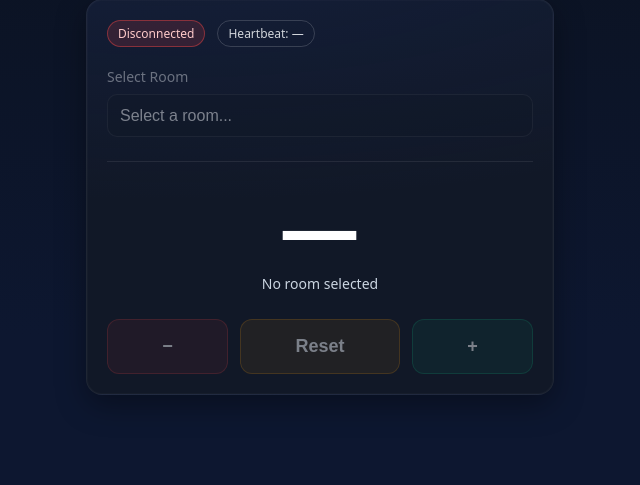
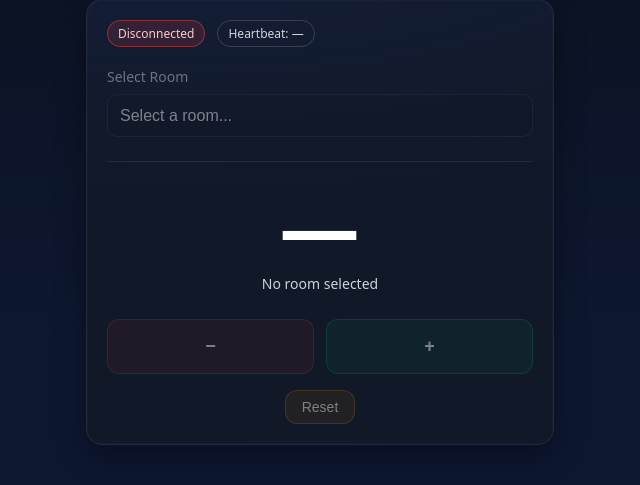
Before and after one commit to careerfairsystems/arkad-backend-django, a Django app: page /person-counter/ in a window 1280 px wide. Shown: the part 145-630 px from the top of the page, without its empty margins (320-960 px from the left). Run offline with Django 5.2, Linux system fonts and the light colour scheme; the visitor is signed in with stand-in values (Sample User, id 1).

Commit message:
FEAT: Enhance room counter controls with reset confirmation and improved styling

```diff
--- a/arkad/person_counter/templates/person_counter/room_counter.html
+++ b/arkad/person_counter/templates/person_counter/room_counter.html
@@ -179,6 +179,12 @@
             margin-top: 24px;
         }
 
+        .reset-controls {
+            display: flex;
+            justify-content: center;
+            margin-top: 16px;
+        }
+
         button {
             flex-grow: 1;
             font-size: 18px;
@@ -216,6 +222,11 @@
         .btn-reset {
             background: rgba(245, 158, 11, 0.14);
             border-color: rgba(245, 158, 11, 0.35);
+            flex-grow: 0;
+            padding: 8px 16px;
+            font-size: 14px;
+            font-weight: 500;
+            opacity: 0.8;
         }
     </style>
 </head>
@@ -253,8 +264,10 @@
         </div>
         <div class="controls">
             <button id="decrementBtn" class="btn-minus" disabled>−</button>
+            <button id="incrementBtn" class="btn-plus" disabled>+</button>
+        </div>
+        <div class="reset-controls">
             <button id="resetBtn" class="btn-reset" disabled>Reset</button>
-            <button id="incrementBtn" class="btn-plus" disabled>+</button>
         </div>
     </div>
 </div>
@@ -502,7 +515,11 @@
 
         incrementBtn.addEventListener('click', () => send('increment'));
         decrementBtn.addEventListener('click', () => send('decrement'));
-        resetBtn.addEventListener('click', () => send('reset'));
+        resetBtn.addEventListener('click', () => {
+            if (confirm('Are you sure you want to reset the counter to 0?')) {
+                send('reset');
+            }
+        });
 
         document.addEventListener('keydown', (e) => {
             if (incrementBtn.disabled) return;
```
